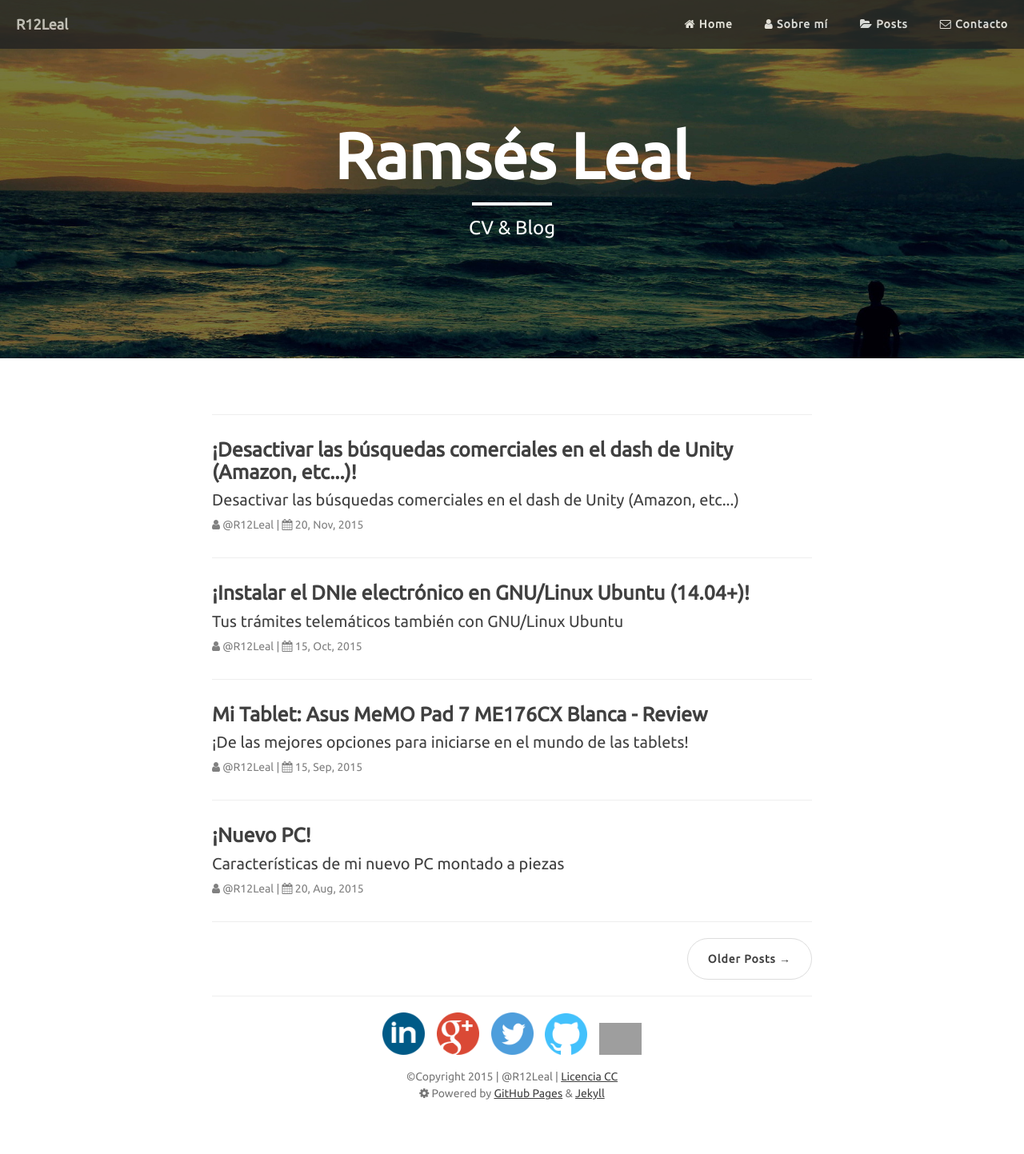
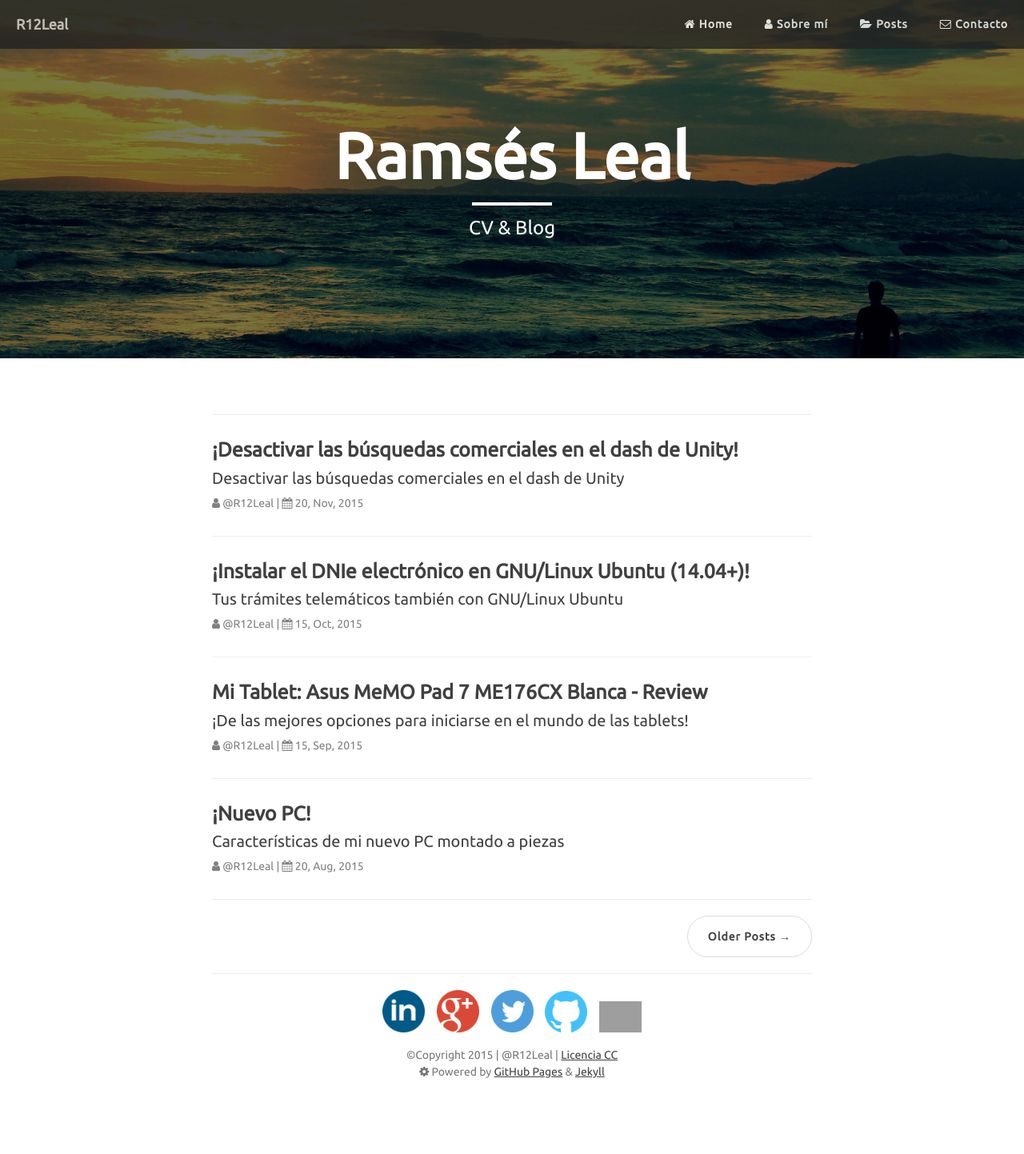
Before and after one commit to R12Leal/R12Leal.github.io, a Jekyll site: the page built from index.html, in a window 1280 px wide. Shown: the whole page at 80% size. Built offline with Jekyll 4.4.1, drawn with Linux system fonts in a browser that asks for light colours; nearby versions of some CDN libraries; the list of posts is cut into pages by our own code; comment, search, counter and statistics services are not loaded; after the commit the page ends 1416 px from its top, so only the background shows below that.

Commit message:
Update 27/12/2015

```diff
--- a/_posts/2015-11-20-desactivar-busquedas-comerciales-ubuntu.markdown
+++ b/_posts/2015-11-20-desactivar-busquedas-comerciales-ubuntu.markdown
@@ -1,8 +1,8 @@
 ---
 layout:     	post
-title:      	"¡Desactivar las búsquedas comerciales en el dash de Unity (Amazon, etc...)!"
-subtitle:   	"Desactivar las búsquedas comerciales en el dash de Unity (Amazon, etc...)"
-description:	Desactivar las búsquedas comerciales en el dash de Unity (Amazon, etc...)
+title:      	"¡Desactivar las búsquedas comerciales en el dash de Unity!"
+subtitle:   	"Desactivar las búsquedas comerciales en el dash de Unity"
+description:	Desactivar las búsquedas comerciales en el dash de Unity
 date:       	2015-11-20 12:00:00
 sitemap:
   lastmod: 2015-11-20
```
